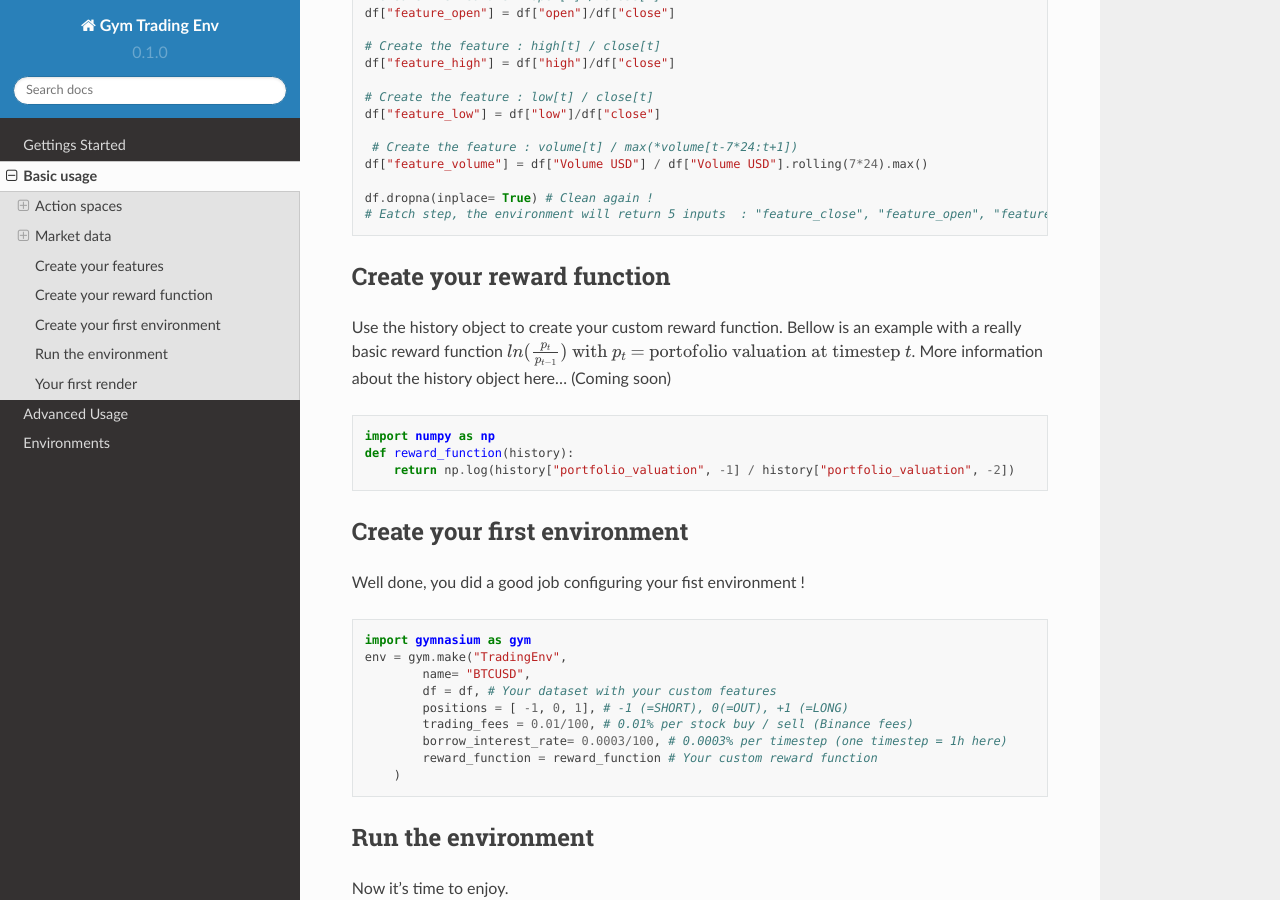
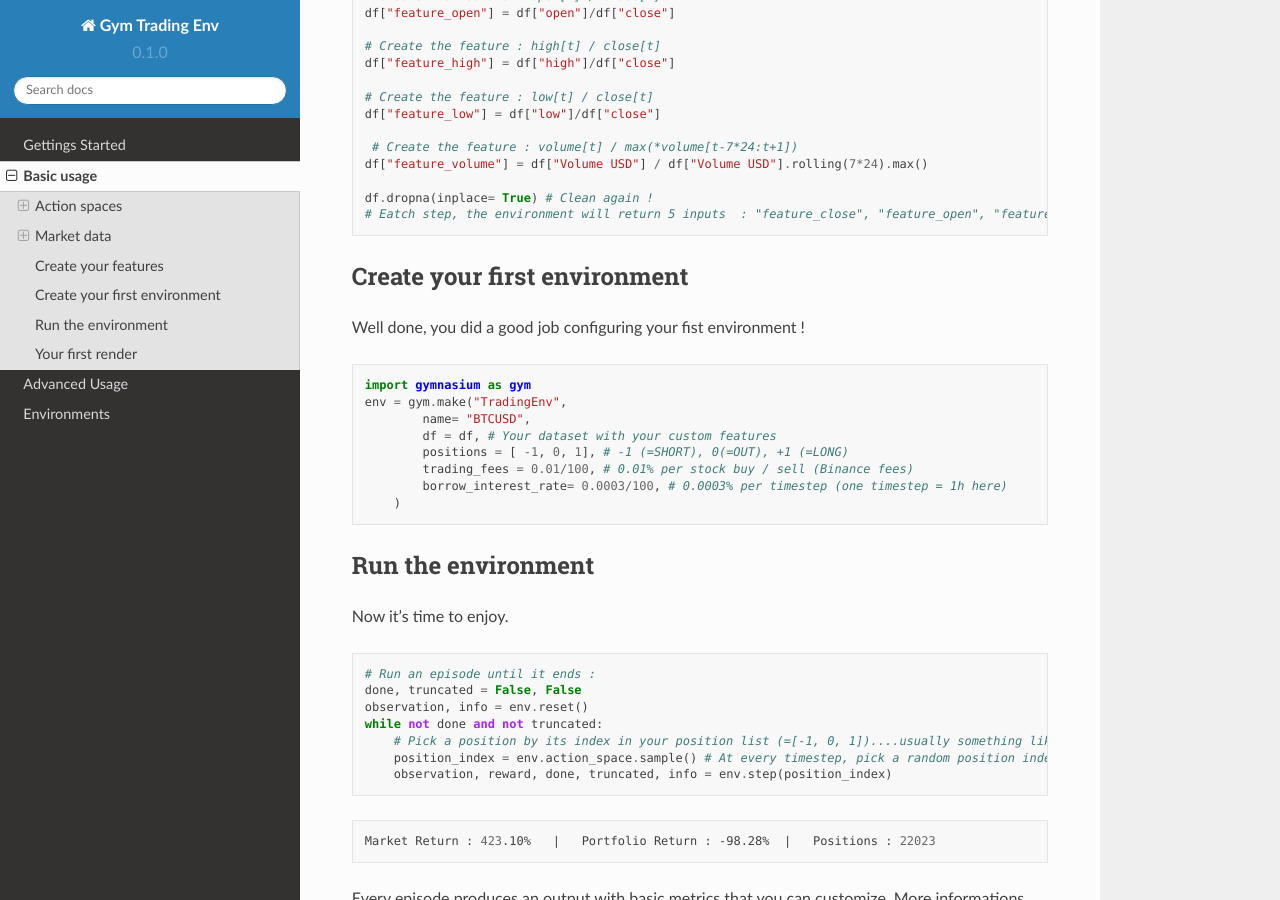
Before and after one commit to ClementPerroud/Gym-Trading-Env, a Sphinx documentation site: the page built from docs/source/usage.rst, in a window 1280 px wide and 900 px high, scrolled down 2097 px. Built offline with Sphinx 7.4.7 and the Read the Docs theme 2.0.0, drawn with Linux system fonts in a browser that asks for light colours.

Commit message:
Update usage.rst

```diff
--- a/docs/source/usage.rst
+++ b/docs/source/usage.rst
@@ -104,18 +104,6 @@ Your RL-agent will need inputs. It is your job to make sure it has everything it
   # Eatch step, the environment will return 5 inputs  : "feature_close", "feature_open", "feature_high", "feature_low", "feature_volume"
 
 
-Create your reward function
--------------------
-
-Use the history object to create your custom reward function. Bellow is an example with a really basic reward function :math:`ln(\frac{p_{t}}{p_{t-1}})\text{ with }p_{t}\text{ = portofolio valuation at timestep }t`. More information about the history object here... (Coming soon)
-
-.. code-block:: python
-
-  import numpy as np
-  def reward_function(history):
-      return np.log(history["portfolio_valuation", -1] / history["portfolio_valuation", -2])
-
-
 Create your first environment
 -------------------
 
@@ -130,7 +118,6 @@ Well done, you did a good job configuring your fist environment !
           positions = [ -1, 0, 1], # -1 (=SHORT), 0(=OUT), +1 (=LONG)
           trading_fees = 0.01/100, # 0.01% per stock buy / sell (Binance fees)
           borrow_interest_rate= 0.0003/100, # 0.0003% per timestep (one timestep = 1h here)
-          reward_function = reward_function # Your custom reward function
       )
 
 Run the environment
```
